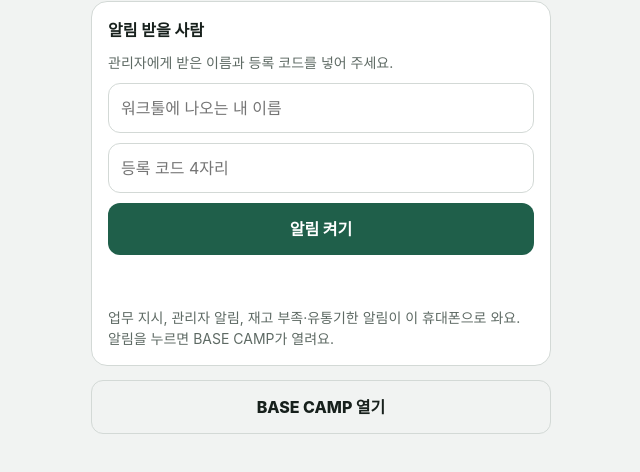
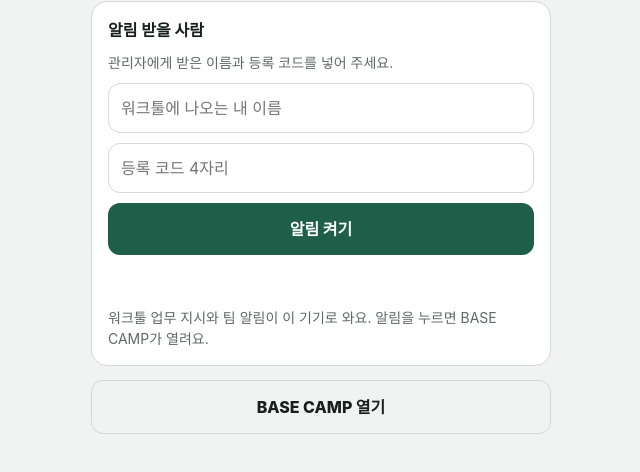
Before and after one commit to IANWONJEKIM/sodam-notify, a plain HTML site: page index.html in a window 1280 px wide. Shown: the part 96-568 px from the top of the page, without its empty margins (319-959 px from the left). Drawn offline with Linux system fonts and the light colour scheme; no server answers.

Commit message:
안내 문구 정리
Co-Authored-By: Claude Opus 5.5 <noreply@anthropic.com>
Claude-Session: https://claude.ai/code/session_01VD9cNZJ5yKWQQL1zJ9Jp3L

```diff
--- a/index.html
+++ b/index.html
@@ -40,7 +40,7 @@ ol{margin:0;padding-left:20px;font-size:15px}
     <input id="code" placeholder="등록 코드 4자리" inputmode="numeric" maxlength="4" autocomplete="off">
     <button id="on">알림 켜기</button>
     <p class="st" id="st"></p>
-    <p class="muted">업무 지시, 관리자 알림, 재고 부족·유통기한 알림이 이 휴대폰으로 와요. 알림을 누르면 BASE CAMP가 열려요.</p>
+    <p class="muted">워크툴 업무 지시와 팀 알림이 이 기기로 와요. 알림을 누르면 BASE CAMP가 열려요.</p>
   </div>
   <a class="btn ghost" id="go">BASE CAMP 열기</a>
 </div>
```
